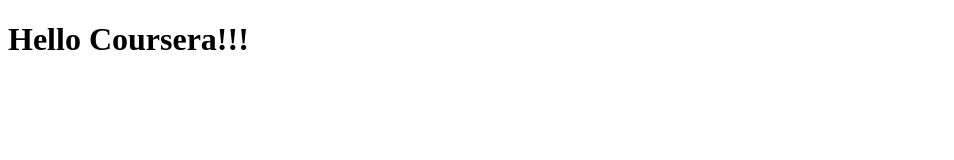
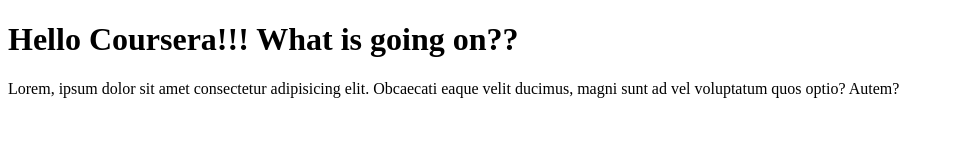
Before and after one commit to logicalperson0/Coursera-things, a plain HTML site: page sites/index.html in a window 1280 px wide. Shown: the whole page, without its empty margins (0-954 px from the left). Drawn offline with Linux system fonts and the light colour scheme.

Commit message:
small additions to the page content

```diff
--- a/sites/index.html
+++ b/sites/index.html
@@ -7,6 +7,7 @@
     <title>Hello Coursera!</title>
 </head>
 <body>
-<h1>Hello Coursera!!!</h1>
+<h1>Hello Coursera!!! What is going on??</h1>
+<p>Lorem, ipsum dolor sit amet consectetur adipisicing elit. Obcaecati eaque velit ducimus, magni sunt ad vel voluptatum quos optio? Autem?</p>
 </body>
 </html>
```
